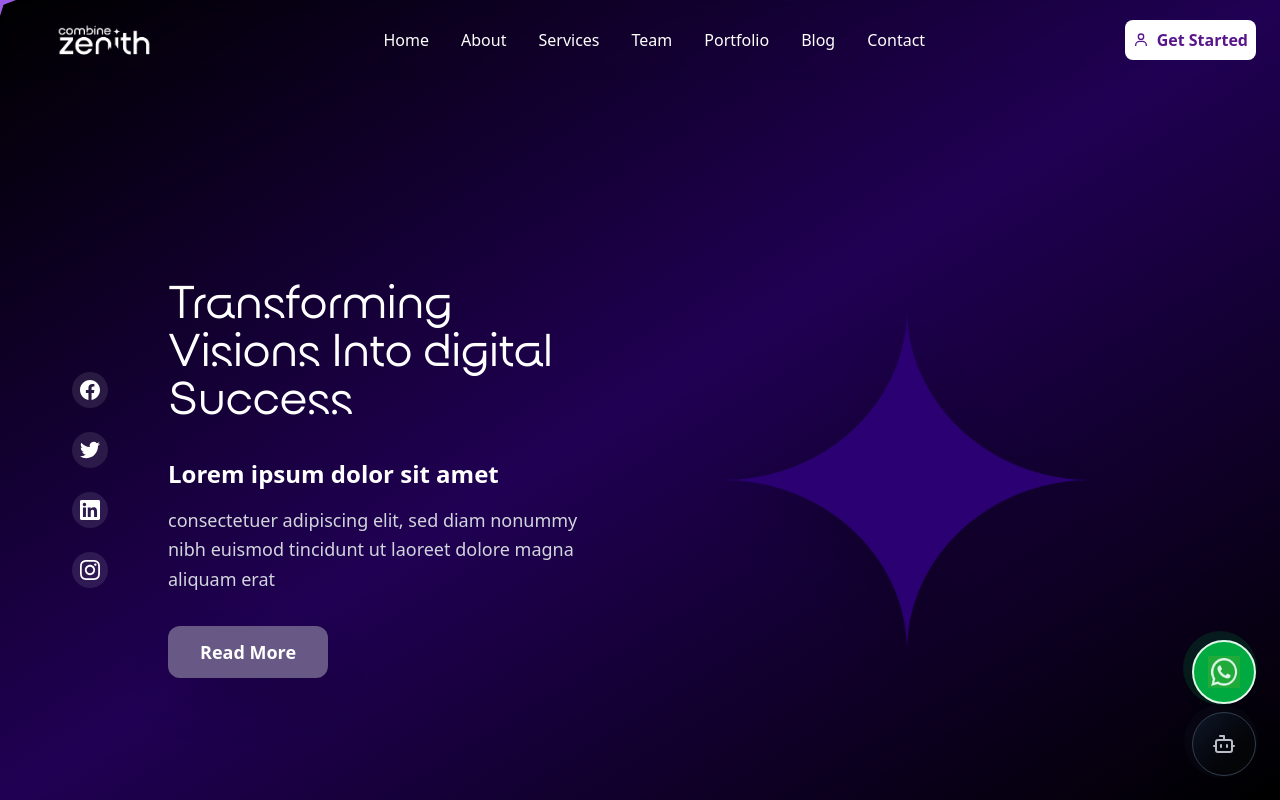
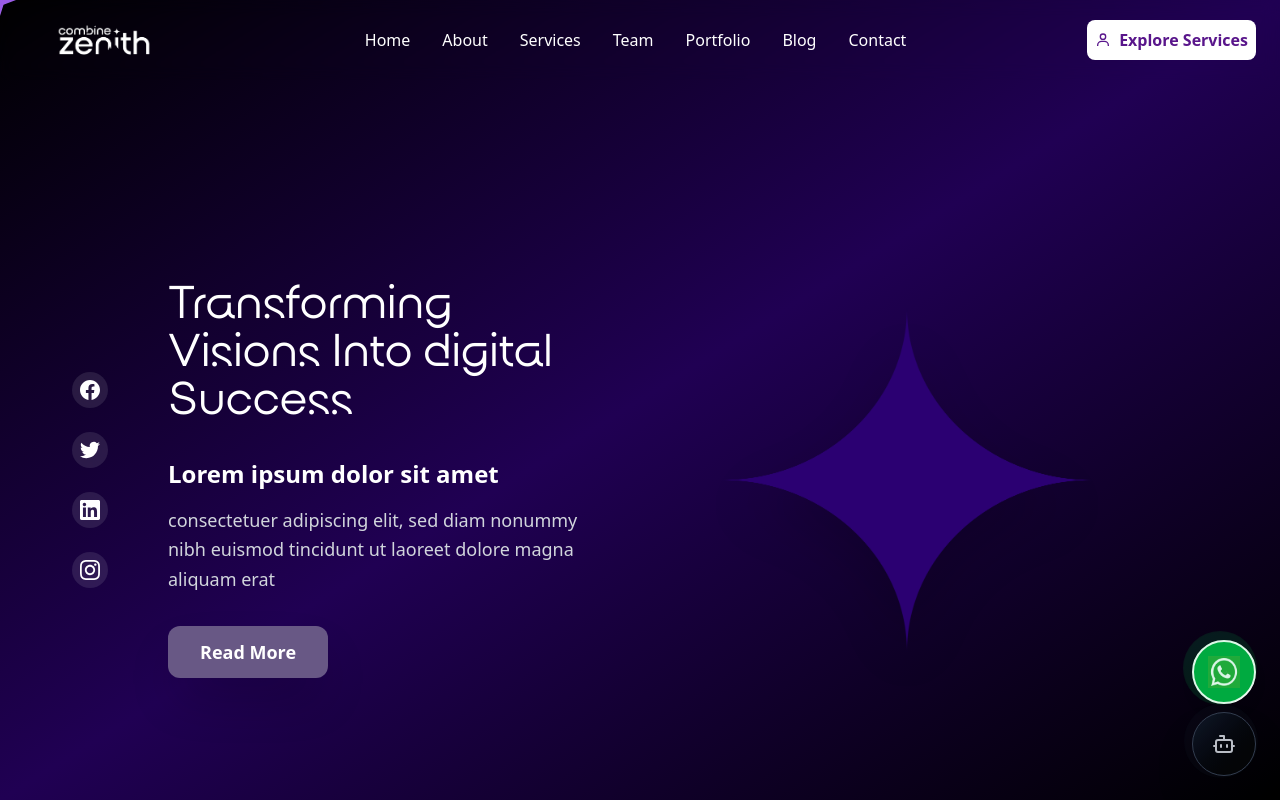
Before and after one commit to combinezenith/combine-zenith-website, a Next.js app: page / in a window 1280 px wide. Shown: the top 800 px of the page. Built offline with nearby package versions, Linux system fonts and the light colour scheme.

Commit message:
committed

```diff
--- a/src/app/(components)/Header.tsx
+++ b/src/app/(components)/Header.tsx
@@ -53,11 +53,11 @@ export default function Header() {
             </div>
           </div>
 
-          {/* Get Started button with icon on the right */}
+          {/* Explore Services button with icon on the right */}
           <div className="hidden lg:flex items-center">
             <button className="flex items-center space-x-2 p-2 bg-white text-purple-900 rounded-lg hover:bg-purple-100 transition-colors duration-200 font-semibold">
               <BiUser/>
-              <span>Get Started</span>
+              <span>Explore Services</span>
             </button>
           </div>
 
@@ -126,7 +126,7 @@ export default function Header() {
                 Contact
               </Link>
               <button className="flex items-center justify-center space-x-2 w-full px-6 py-3 bg-white text-purple-900 rounded-lg hover:bg-purple-100 transition-colors duration-200 font-semibold mt-4">
-                <span>Get Started</span>
+                <span>Explore Services</span>
                 <svg className="w-4 h-4" fill="none" stroke="currentColor" viewBox="0 0 24 24">
                   <path strokeLinecap="round" strokeLinejoin="round" strokeWidth={2} d="M13 7l5 5m0 0l-5 5m5-5H6" />
                 </svg>
```
Also changed, not shown: 1 other file (tests, documents, lock files or other folders).
